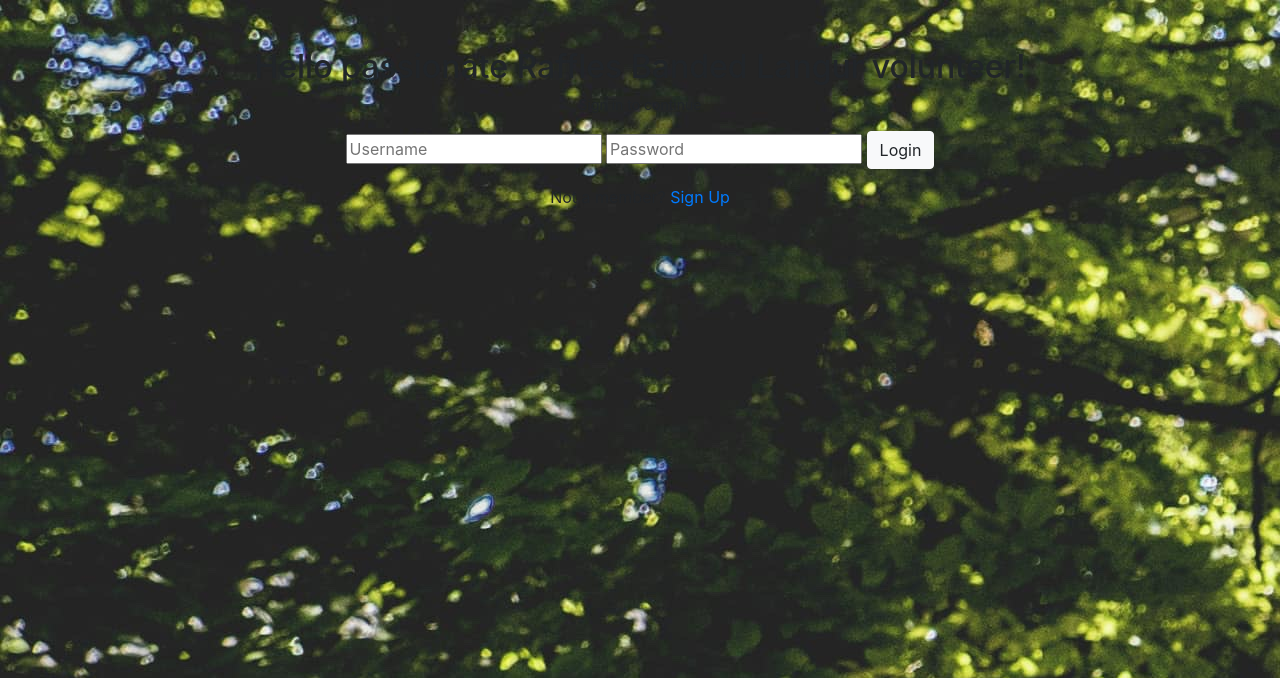
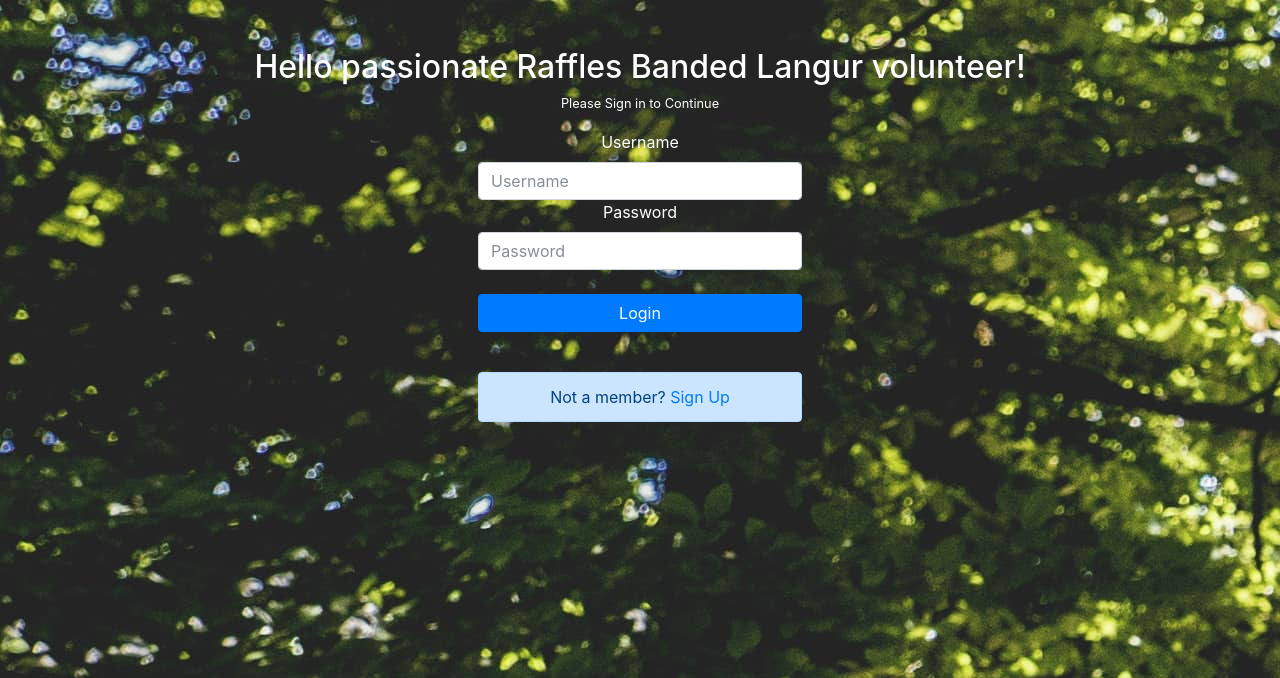
Before and after one commit to cloudhary/rblwgc, a Flask app: page /login in a window 1280 px wide. Shown: the top 678 px of the page. Run offline with Flask 2, Linux system fonts and the light colour scheme; some libraries are stand-ins or nearby versions.

Commit message:
enhance form styles :D prevent my mac env stuff getting in

```diff
--- a/templates/login.html
+++ b/templates/login.html
@@ -4,33 +4,48 @@
         <div id = "logout">
           <a href="{{ url_for('logout') }}" style="float :right"> <input type="button" class="btn btn-light" value="Logout"> </a>
         </div>
+
         <h2 class="cover-heading">Hello {{ session['username'] }}!</h2>
     {% else %}
         <h2 class="cover-heading">Hello passionate Raffles Banded Langur volunteer!</h2>
     {% endif %}
 
-    <meta name="viewport" content="width=device-width, initial-scale=1.0">
-    <link href="static/bootstrap.min.css" rel="stylesheet" media="screen">
-  </head>
-  <body>
+        {% if session['logged_in'] != True %}
         <div class="container">
-        {% if session['logged_in'] != True %}
-              <p class="lead small">Sign in to continue</p>
+        <div class="row">
+            <div class="col"></div>
+            <div class="col">
+              <p class="lead small">Please Sign in to Continue</p>
               <form action="" method="post">
-                <input type="text" placeholder="Username" name="username" value="{{
+                <div class="form-group">
+                  <label for="username">Username</label>
+                  <input class="form-control" type="text" placeholder="Username" name="username" value="{{
                     request.form.username }}">
-                 <input type="password" placeholder="Password" name="password" value="{{
+                  <label for="password">Password</label>
+                  <input class="form-control" type="password" placeholder="Password" name="password" value="{{
                     request.form.password }}">
-                <input class="btn btn-light" type="submit" value="Login" >
+                  <br/>
+                  <input class="btn btn-primary btn-block big" class="btn btn-light" type="submit" value="Login" >
+                </div>
               </form>
-            <p> Not a member? <a href={{url_for('signup')}}>Sign Up</a> </p>
+            <br/>
+
+            <div class="alert alert-primary" role="alert">
+                Not a member? <a href={{url_for('signup')}}>Sign Up</a>
+            </div>
 
             {% endif %}
             {% if error %}
-            <p class="error"><strong>Error:</strong> {{ error }}
+            <div class="alert alert-danger" role="alert"></div>
+                <strong>Error:</strong> {{ error }}
+            </div>
             {% endif %}
             {% for message in get_flashed_messages() %}
               {{message}}
             {% endfor %}
           </div>
+          <div class="col"></div>
+          </div>
+        </div>
+
 {% endblock %}
```
Also changed, not shown: templates/signup.html (+19 -10 lines), 1 other file. Lines whose indentation alone changed are shown as unchanged.
